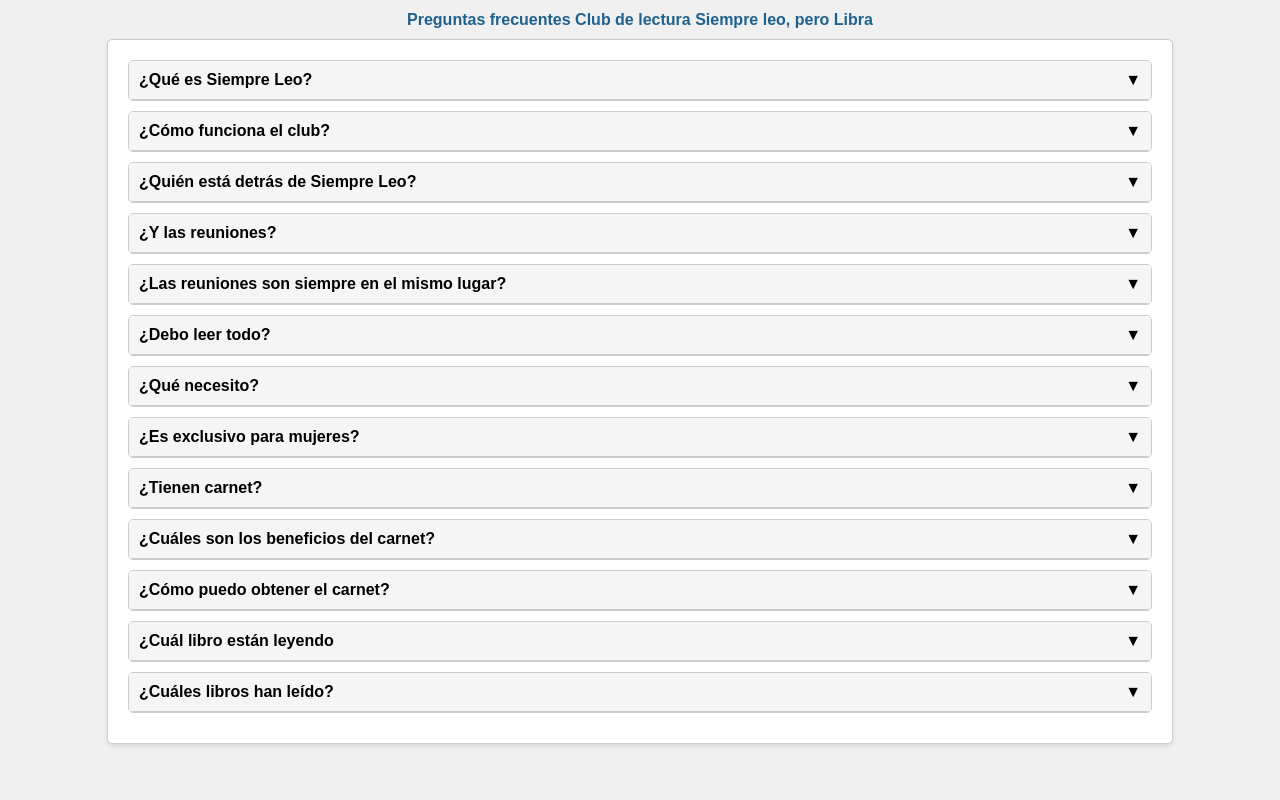
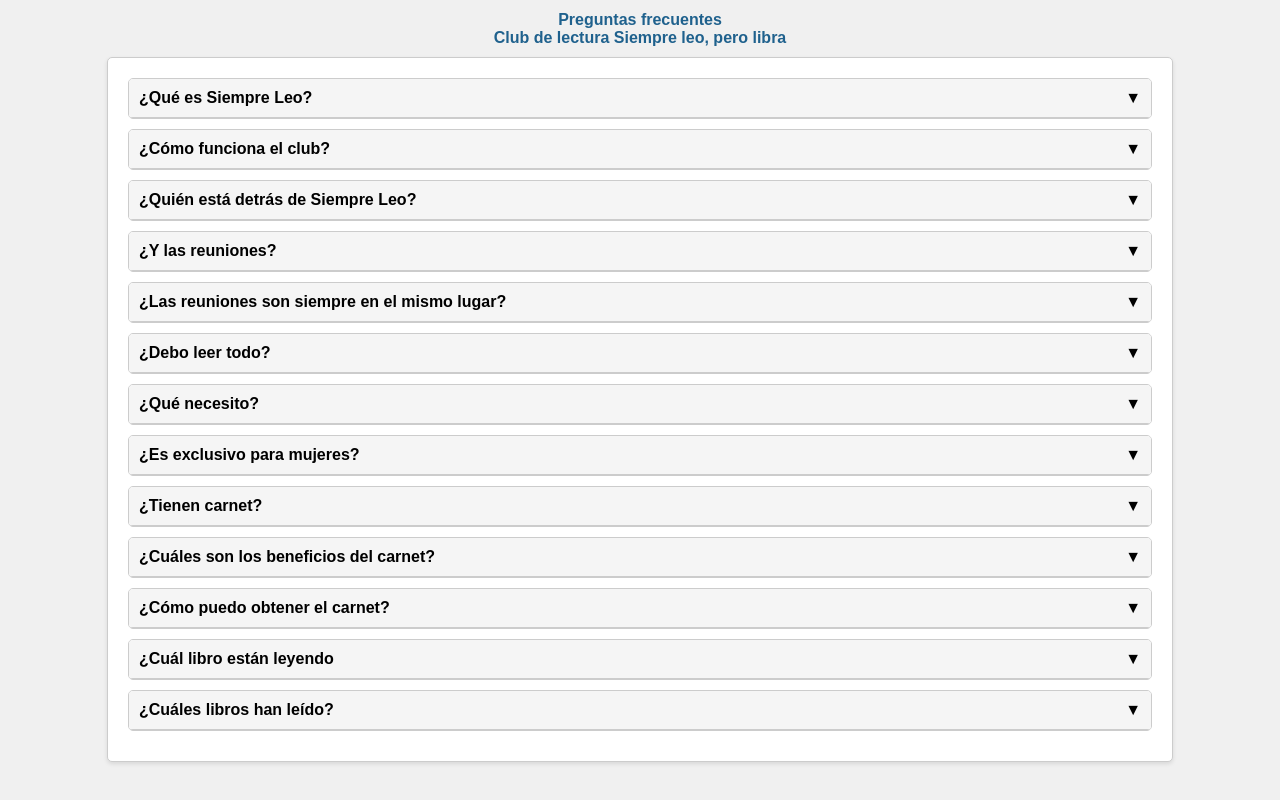
Before and after one commit to marcoArCha/faq-siempre-leo, a plain HTML site: page index.html in a window 1280 px wide. Drawn offline with Linux system fonts and the light colour scheme.

Commit message:
Cambios en título

```diff
--- a/index.html
+++ b/index.html
@@ -9,7 +9,7 @@
     <script defer src="js/app.js"></script>
   </head>
   <body>
-    <h1>Preguntas frecuentes Club de lectura Siempre leo, pero Libra</h1>
+    <h1>Preguntas frecuentes <br/> Club de lectura Siempre leo, pero libra</h1>
     <div class="acordeon">
       <div class="bloque">
         <h2 class="h2">¿Qué es Siempre Leo?</h2>
```
